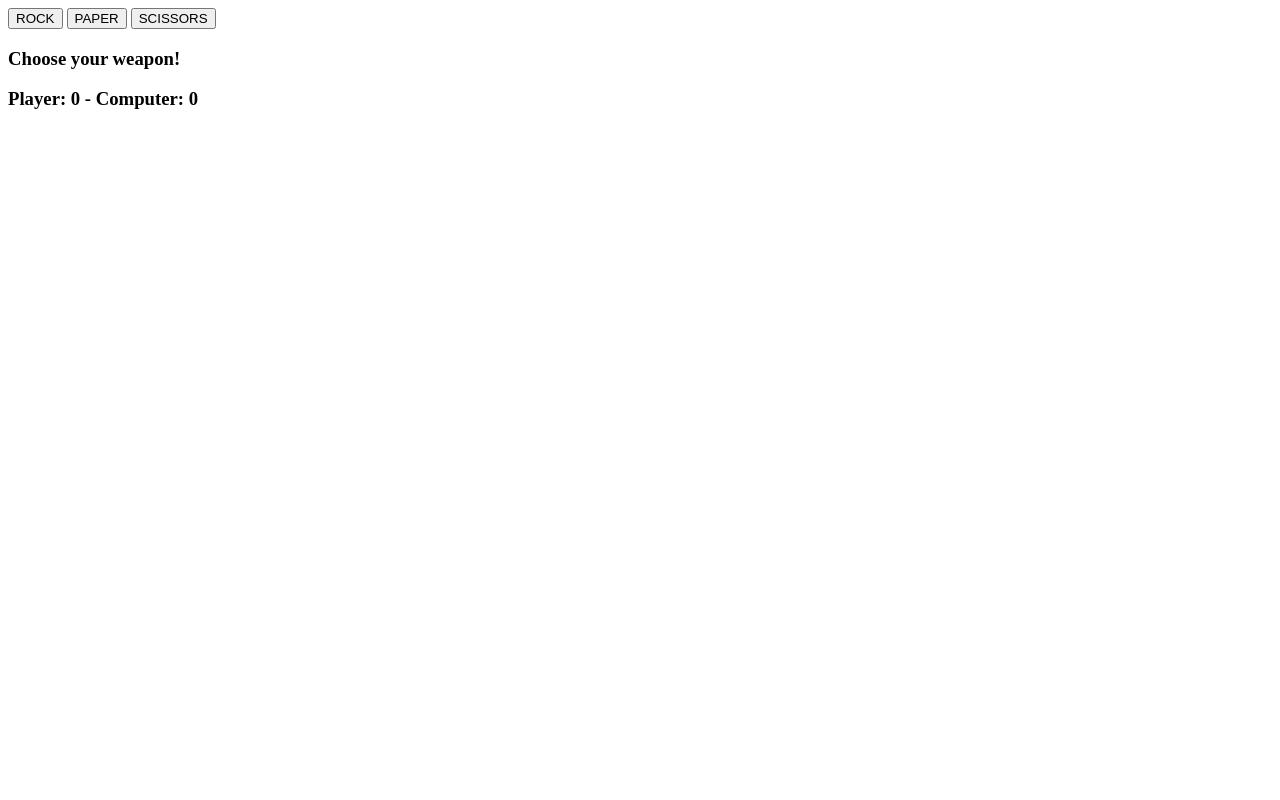
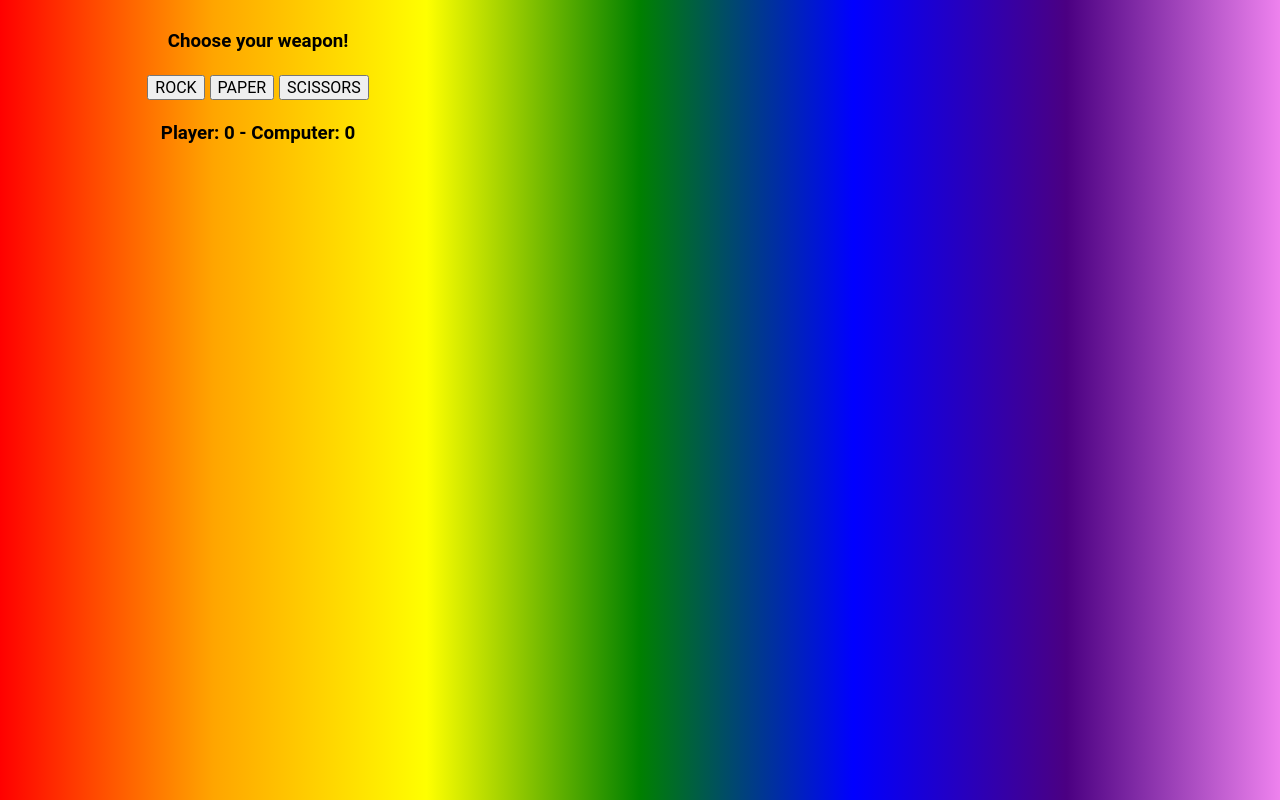
Before and after one commit to Mokaz/RockPaperScissors, a plain HTML site: page index.html in a window 1280 px wide. Drawn offline with Linux system fonts and the light colour scheme.

Commit message:
finish + rainbow

```diff
--- a/index.html
+++ b/index.html
@@ -4,30 +4,34 @@
     <meta charset="UTF-8">
     <meta http-equiv="X-UA-Compatible" content="IE=edge">
     <meta name="viewport" content="width=device-width, initial-scale=1.0">
+    <link rel="stylesheet" href="styles.css" />
     <title>Rock Paper Scissors!</title>
 </head>
 <body>
+    <div class="results">
+        <h3 id="resultMessage">Choose your weapon!</h3>
+    </div>
     <div class="buttons">
         <button class="btn" id="rockBtn">ROCK</button>
         <button class="btn" id="paperBtn">PAPER</button>
         <button class="btn" id="scissorsBtn">SCISSORS</button>
     </div>
-    <div class="results">
-        <h3 id="resultMessage">Choose your weapon!</h3>
+    <div class="score">
         <h3 id="score">Player: 0 - Computer: 0</h3>
     </div>
 
 
     <script>
         const choices = ["Rock", "Paper", "Scissors"]
+        let playerScore = 0;
+        let computerScore = 0;
+        let game_ended = 0;
         function computerPlay(){
             return choices[~~(Math.random() * choices.length)];
         }
         function playRound(playerSelection, computerSelection) {
             let ps = playerSelection.toUpperCase();
             let cs = computerSelection.toUpperCase();
-            let playerScore = 0;
-            let computerScore = 0;
             console.log(playerScore);
             console.log(ps + " vs " + cs);
             //Tie
@@ -75,8 +79,22 @@
         }
 
         function updateResult(string) {
-            resultTxt.textContent = string;
-            scoreTxt.textContent = "Player: "  + playerScore + " - Computer: " + computerScore;
+            if (!game_ended) {
+                resultTxt.textContent = string;
+                scoreTxt.textContent = 'Player: '  + playerScore + ' - Computer: ' + computerScore;
+            }
+            if (playerScore == 5 || computerScore == 5) {
+                game_ended = 1;
+                endGame();
+            }
+        }
+
+        function endGame() {
+            if (playerScore > computerScore) {
+                resultTxt.textContent = 'Game over! You win!';
+            } else {
+                resultTxt.textContent = 'Game over! You lose!';
+            }
         }
 
         //UI
--- /dev/null
+++ b/styles.css
@@ -0,0 +1,35 @@
+body {
+    font-family: 'Roboto', sans-serif;
+    line-height: 1.6;
+    background:linear-gradient(90deg, Red, Orange, Yellow, Green, Blue, Indigo,violet);
+    width:500px;
+    height:500px;
+  }
+
+button {
+    color: inherit;
+    font-family: inherit;
+    font-size: inherit;
+    cursor: pointer;
+    outline: none;
+  }
+
+.buttons {
+    display: flex;
+    align-items: center;
+    justify-content: center;
+    gap: 5px;
+}
+
+.results {
+    display: flex;
+    align-items: center;
+    justify-content: center;
+}
+
+.score {
+    display: flex;
+    align-items: center;
+    justify-content: center;
+    gap: 5px;
+}
```
